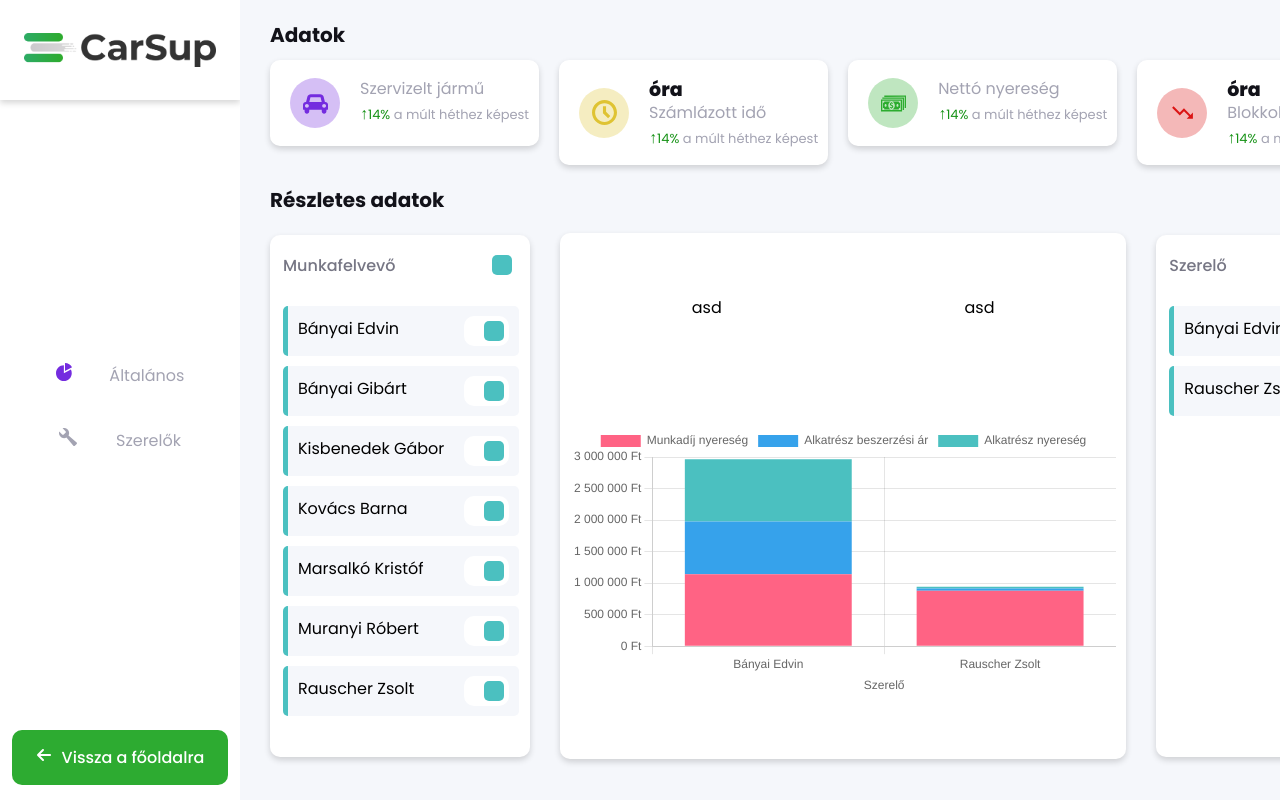
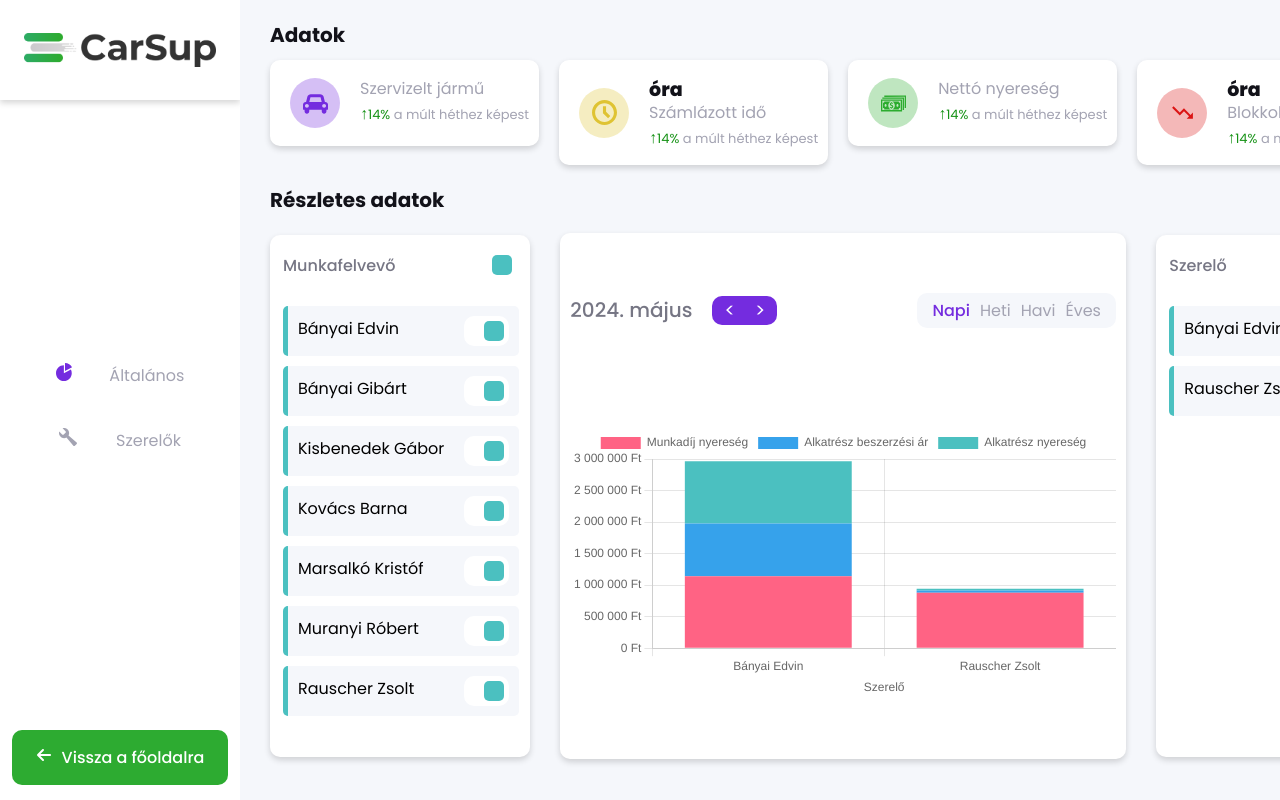
Before and after one commit to rdanka/carsup, an Angular app: page /dashboard in a window 1280 px wide. Shown: the top 800 px of the page. Built offline with nearby package versions, Linux system fonts and the light colour scheme; no server answers.

Commit message:
time selector added

```diff
--- a/src/app/app.module.ts
+++ b/src/app/app.module.ts
@@ -12,6 +12,8 @@ import { DataPickerComponent } from './main-dash/data-picker/data-picker.compone
 import { BarChartComponent } from './main-dash/bar-chart/bar-chart.component';
 import { MechanicsDashboardComponent } from './mechanics-dashboard/mechanics-dashboard.component';
 import { provideHttpClient, withInterceptorsFromDi } from '@angular/common/http';
+import { TimeSelectorComponent } from './main-dash/time-selector/time-selector.component';
+import { FormsModule, ReactiveFormsModule } from '@angular/forms';
 
 @NgModule({ declarations: [
         AppComponent,
@@ -22,6 +24,7 @@ import { provideHttpClient, withInterceptorsFromDi } from '@angular/common/http'
         DataPickerComponent,
         BarChartComponent,
         MechanicsDashboardComponent,
+        TimeSelectorComponent
     ],
-    bootstrap: [AppComponent], imports: [BrowserModule, BrowserAnimationsModule, AppRoutingModule], providers: [provideHttpClient(withInterceptorsFromDi())] })
+    bootstrap: [AppComponent], imports: [BrowserModule, BrowserAnimationsModule, AppRoutingModule, FormsModule, ReactiveFormsModule], providers: [provideHttpClient(withInterceptorsFromDi())] })
 export class AppModule {}
--- a/src/app/main-dash/bar-chart/bar-chart.component.html
+++ b/src/app/main-dash/bar-chart/bar-chart.component.html
@@ -1,7 +1,7 @@
 <div class="bar-chart">
     <div class="time-setting">
-        <div>asd</div>
-        <div>asd</div>
+        <time-selector></time-selector>
     </div>
     <canvas id="MyChart" >{{ chart }}</canvas>
+
 </div>
--- /dev/null
+++ b/src/app/main-dash/time-selector/time-selector.component.html
@@ -0,0 +1,49 @@
+<div class="time-selector-container">
+  <div class="time-controller-container">
+    <span class="time-frame-text">2024. május</span>
+    <div class="arrow-container">
+      <span> < </span>
+      <span> > </span>
+    </div>
+  </div>
+  <div class="selector-container">
+    <form [formGroup]="form">
+      <label>
+        <input
+          type="radio"
+          value="Napi"
+          name="timeFrame"
+          formControlName="timeFrame"
+        />
+        <span>Napi</span>
+      </label>
+      <label>
+        <input
+          type="radio"
+          value="Heti"
+          name="timeFrame"
+          formControlName="timeFrame"
+        />
+        <span>Heti</span>
+      </label>
+      <label>
+        <input
+          type="radio"
+          value="Havi"
+          name="timeFrame"
+          formControlName="timeFrame"
+        />
+        <span>Havi</span>
+      </label>
+      <label>
+        <input
+          type="radio"
+          value="Éves"
+          name="timeFrame"
+          formControlName="timeFrame"
+        />
+        <span>Éves</span>
+      </label>
+    </form>
+  </div>
+</div>
--- /dev/null
+++ b/src/app/main-dash/time-selector/time-selector.component.scss
@@ -0,0 +1,66 @@
+:host {
+    width: 100%;
+}
+
+.time-selector-container {
+    width: 100%;
+    display: flex;
+    justify-content: space-between;
+    align-items: center;
+}
+
+input[type="radio"] {
+    display: none;
+}
+
+input[type="radio"] + span {
+    padding: .5rem;
+    color: #A3A3B2;
+    font-size: 16px;
+    cursor: pointer;
+}
+
+input[type="radio"]:checked {
+    display: none;
+}
+
+input[type="radio"]:checked + span {
+    color: #742CDF;
+    font-weight: 500;
+}
+
+.selector-container {
+    background-color: #F5F7FB;
+    padding: .5rem 1rem;
+    border-radius: 10px;
+}
+
+.arrow-container {
+    display: flex;
+    justify-content: space-between;
+    align-items: center;
+    background-color: #742CDF;
+    border-radius: 10px;
+    padding: 0 0.2rem;
+    margin: 0 2rem;
+    span {
+        padding: 0 1rem;
+        color: #fff;
+        font-size: 19px;
+        cursor: pointer;
+    }
+}
+
+.time-controller-container {
+    display: flex;
+    align-items: center;
+    justify-content: space-around;
+    width: min-content;
+
+    .time-frame-text {
+        font-weight: 500;
+        font-size: 20px;
+        color: #767684;
+        white-space: nowrap;
+    }
+}
--- /dev/null
+++ b/src/app/main-dash/time-selector/time-selector.component.ts
@@ -0,0 +1,17 @@
+import { Component } from '@angular/core';
+import { FormControl, FormGroup, Validators } from '@angular/forms';
+
+@Component({
+  selector: 'time-selector',
+  templateUrl: './time-selector.component.html',
+  styleUrl: './time-selector.component.scss'
+})
+export class TimeSelectorComponent {
+
+  form: FormGroup = new FormGroup({
+    timeFrame: new FormControl("Napi", [Validators.required]),
+  });
+
+  constructor() {}
+
+}
```
Also changed, not shown: 1 other file (tests, documents, lock files or other folders).
